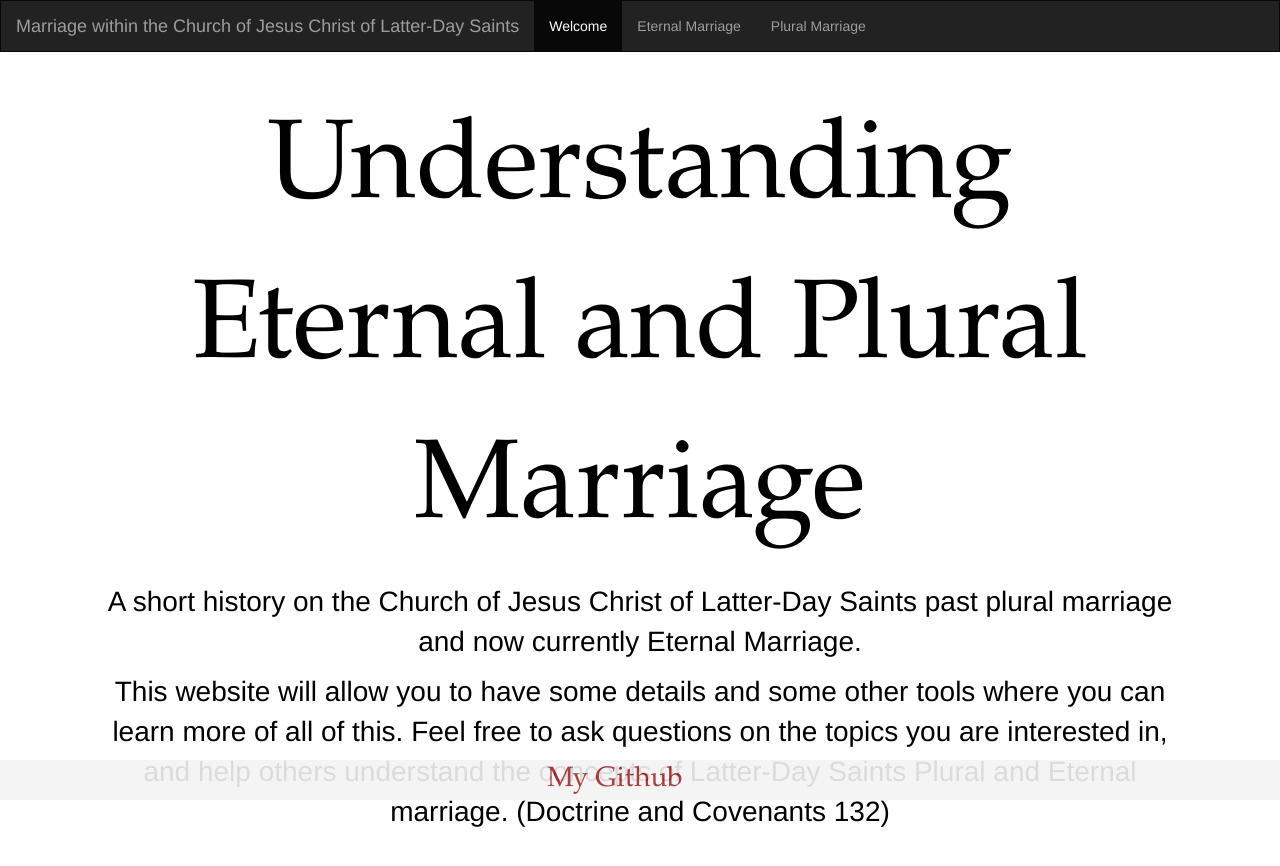
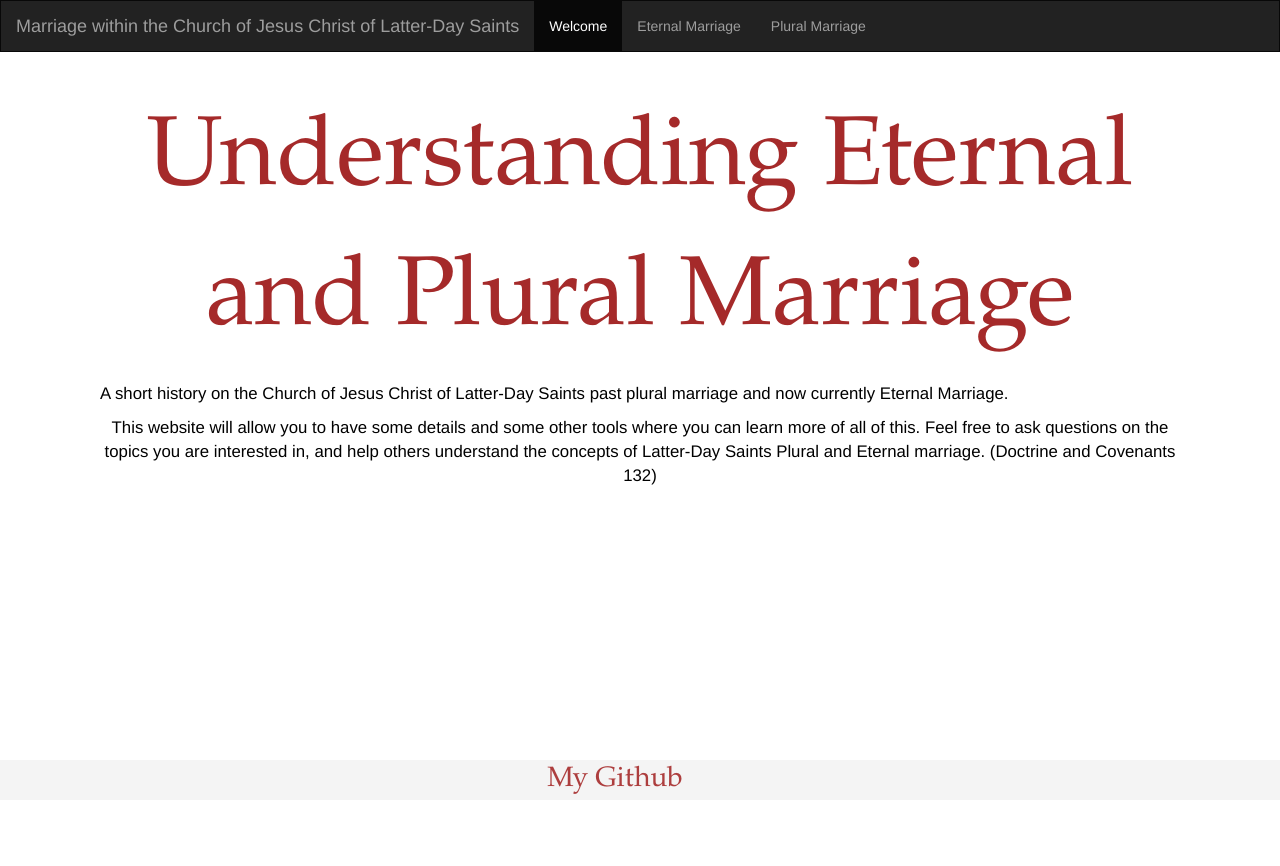
Before and after one commit to brenanmayhew/cs260-creative-4, a website: page public/index.html in a window 1280 px wide. After the commit the page ends 800 px from the top, so only its background shows below. Drawn offline with nearby package versions, Linux system fonts and the light colour scheme.

Commit message:
eternal and plural message made left aligned, and title message made brown

```diff
--- a/public/index.html
+++ b/public/index.html
@@ -29,9 +29,9 @@
   <div class="content">
 		<div>
 			<p class="Title">Understanding Eternal and Plural Marriage</p>
-<p>A short history on the Church of Jesus Christ of Latter-Day Saints past plural marriage and now currently Eternal Marriage.</p>
+<p class="welcomeMessage">A short history on the Church of Jesus Christ of Latter-Day Saints past plural marriage and now currently Eternal Marriage.</p>
 
-<p>This website will allow you to have some details and some other tools where you can learn more of all of this. Feel free to ask questions on the topics you are interested in, and help others understand the concepts of Latter-Day Saints Plural and Eternal marriage. (Doctrine and Covenants 132)</p>
+<p class="WelcomeMessage">This website will allow you to have some details and some other tools where you can learn more of all of this. Feel free to ask questions on the topics you are interested in, and help others understand the concepts of Latter-Day Saints Plural and Eternal marriage. (Doctrine and Covenants 132)</p>
 
 		</div>
 	</div>
--- a/public/styles.css
+++ b/public/styles.css
@@ -6,21 +6,30 @@
   margin: 0px;
 }
 
+div.addComment h3 {
+	color: brown;
+	font-family: 'Garamond','Edwardian Script ITC', 'Javanese Text', 'Franklin Gothic Medium', 'Arial Narrow', Arial, sans-serif, 'Century Schoolbook';
+}
+
 p {
 	color: black;
-	text-align: center;
+	text-align: left;
 	width: 100%;
-        font-size: 2em;
+        font-size: 1.2em;
 	font-weight: 100;
 }
 
+p.WelcomeMessage {
+	text-align: center !important;
+}
+
 p.Title {
-    color: black;
+    color: brown;
     font-family: 'Garamond', 'Brush Script MT', 'Javanese Text', 'Franklin Gothic Medium', 'Arial Narrow', Arial, sans-serif;
     text-align: center;
     height: 100%;
     width: 100%;
-    font-size: 8em;
+    font-size: 7em;
     font-weight: 300;
 }
 
```
